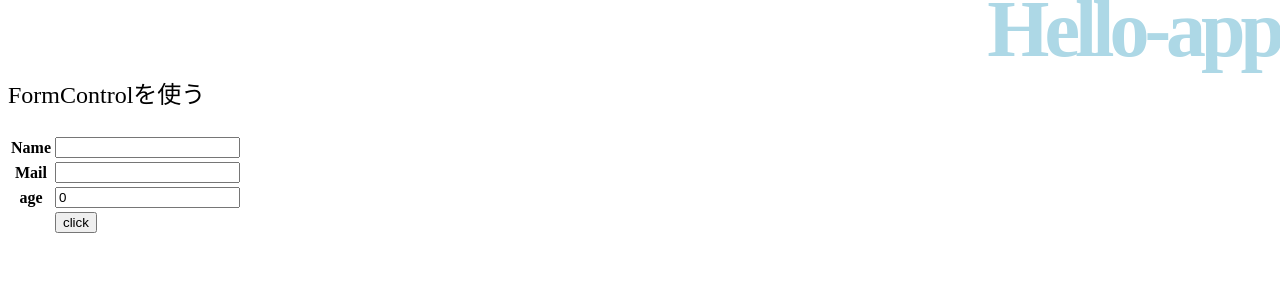
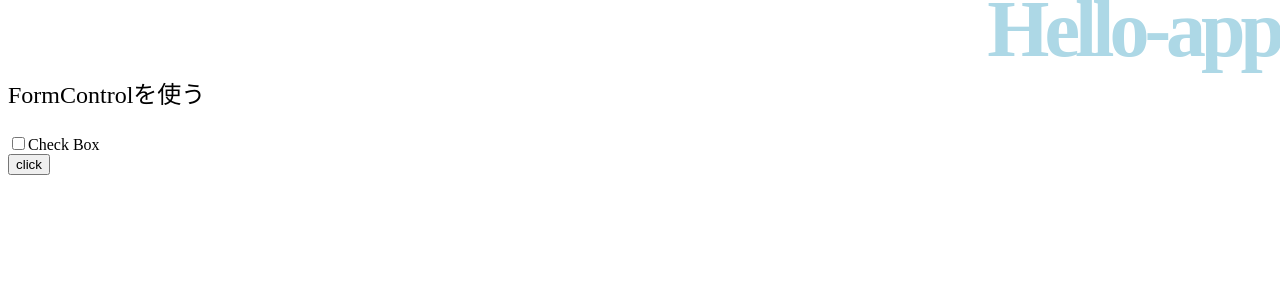
Before and after one commit to sqrmyy/angular-app, an Angular app: page / in a window 1280 px wide. Shown: the top 300 px of the page. Built offline with nearby package versions, Linux system fonts and the light colour scheme.

Commit message:
formControl checkBox

```diff
--- a/src/app/hello/hello.component.html
+++ b/src/app/hello/hello.component.html
@@ -2,28 +2,11 @@
     <h1>{{title}}</h1>
     <p>{{message}}</p>
     <form [formGroup]="myControl" (ngSubmit)="onSubmit()">
-        <table>
-            <tr><th>Name</th><td>
-                <input type="text" formControlName="name">
-            </td></tr>
-            <tr>
-                <th>Mail</th>
-                <td>
-                    <input type="text" formControlName="mail">
-                </td>
-            </tr>
-            <tr>
-                <th>age</th>
-                <td>
-                    <input type="number" formControlName="age">
-                </td>
-            </tr>
-            <tr>
-                <th></th>
-                <td>
-                    <input type="submit" value="click">
-                </td>
-            </tr>
-        </table>
+        <div>
+            <label><input type="checkbox" formControlName="control">Check Box</label>
+        </div>
+        <div>
+            <input type="submit" value="click">
+        </div>
     </form>
 </div>
--- a/src/app/hello/hello.component.ts
+++ b/src/app/hello/hello.component.ts
@@ -18,9 +18,7 @@ export class HelloComponent implements OnInit {
     this.title = 'Hello-app'
     this.message = 'FormControlを使う'
     this.myControl = new FormGroup({
-      name: new FormControl(''),
-      mail: new FormControl(''),
-      age: new FormControl(0)
+      control: new FormControl()
     })
   }
 
```
